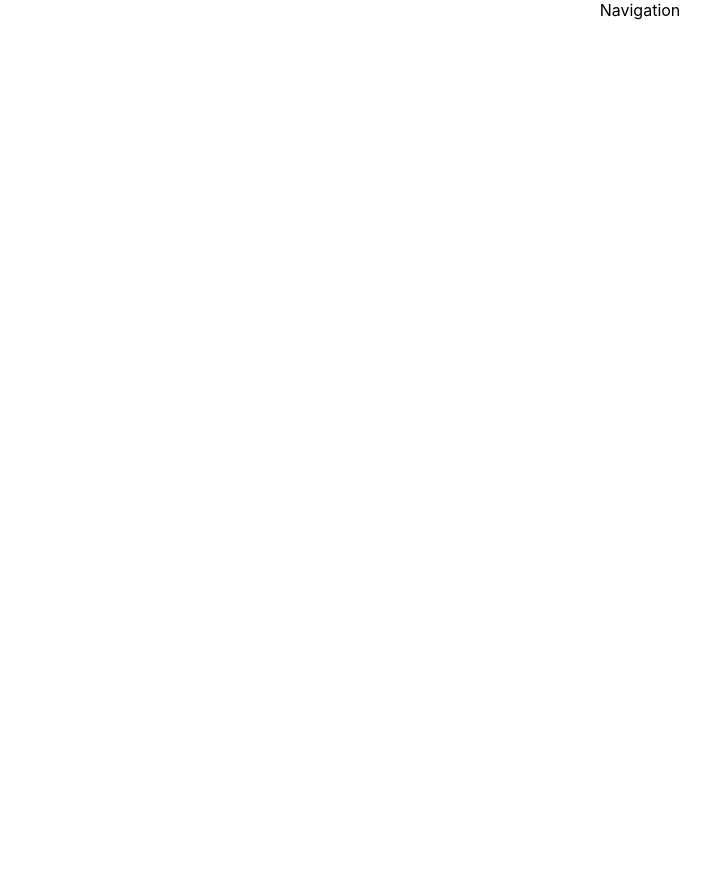
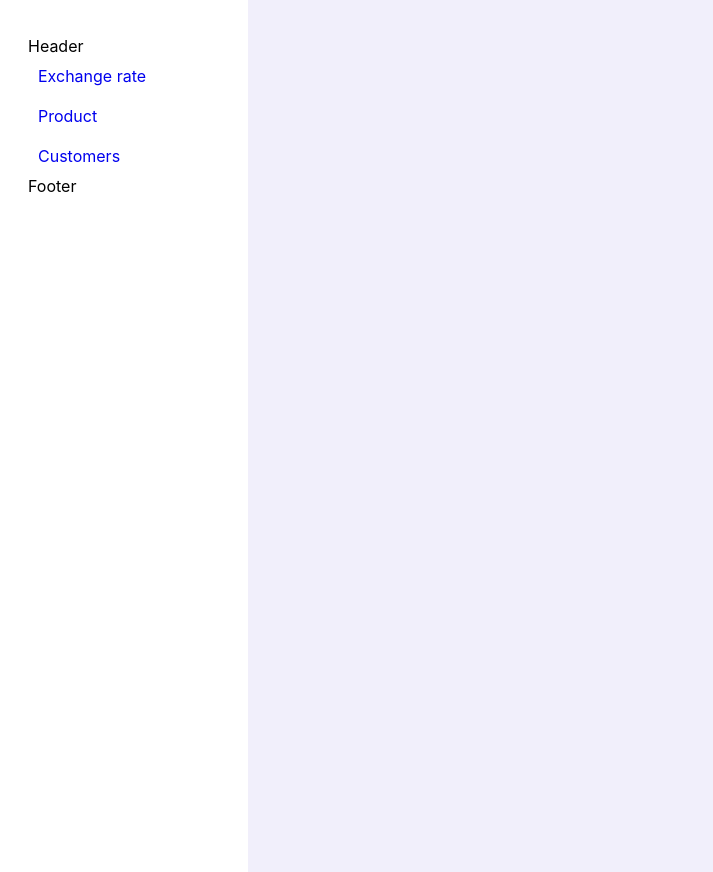
Before and after one commit to Mityasaurus/react_cw_18_02_24, a React (Create React App) app: page / in a window 1280 px wide. Shown: the whole page, without its empty margins (0-713 px from the left). Before the commit the page ends 800 px from the top, so only its background shows below. Built offline with nearby package versions, Linux system fonts and the light colour scheme.

Commit message:
Classwork 18 02 24 completed

```diff
--- a/src/App.css
+++ b/src/App.css
@@ -1,38 +1,13 @@
 .App {
-  text-align: center;
+  margin: 0;
+  padding: 0;
+  background-color: #F1EFFB;
+  width: 100%;
+  min-height: 100vh;
 }
-
-.App-logo {
-  height: 40vmin;
-  pointer-events: none;
+a{
+  text-decoration: none;
 }
-
-@media (prefers-reduced-motion: no-preference) {
-  .App-logo {
-    animation: App-logo-spin infinite 20s linear;
-  }
+ul, li{
+  list-style: none;
 }
-
-.App-header {
-  background-color: #282c34;
-  min-height: 100vh;
-  display: flex;
-  flex-direction: column;
-  align-items: center;
-  justify-content: center;
-  font-size: calc(10px + 2vmin);
-  color: white;
-}
-
-.App-link {
-  color: #61dafb;
-}
-
-@keyframes App-logo-spin {
-  from {
-    transform: rotate(0deg);
-  }
-  to {
-    transform: rotate(360deg);
-  }
-}
--- a/src/App.js
+++ b/src/App.js
@@ -1,16 +1,24 @@
 import { Route, Routes } from "react-router-dom";
 import "./App.css";
 import Layout from "./pages/Layout";
+import ExchangeRate from "./pages/ExchangeRate";
+import Product from "./pages/Product";
+import Customers from "./pages/Customers";
+import { AppProvider } from "./utils/context";
 
 function App() {
   return (
+    <AppProvider>
       <div className="App">
         <Routes>
           <Route path="/" element={<Layout />}>
-          <Route />
+            <Route path="exchange-rate" element={<ExchangeRate />} />
+            <Route path="product" element={<Product />} />
+            <Route path="customers" element={<Customers />} />
           </Route>
         </Routes>
       </div>
+    </AppProvider>
   );
 }
 
--- a/src/components/Navigation.jsx
+++ b/src/components/Navigation.jsx
@@ -1,9 +1,25 @@
-import React from 'react'
+import React from "react";
+import Header from "./Header";
+import Footer from "./Footer";
+import { NavLink } from "react-router-dom";
+import s from "../style/navigation.module.css";
 
 export default function Navigation() {
   return (
-    <div>
-        Navigation
+    <div className={s.nav_container}>
+      <Header />
+      <nav>
+        <NavLink to="exchange-rate" className={s.nav_btn}>
+          Exchange rate
+        </NavLink>
+        <NavLink to="product" className={s.nav_btn}>
+          Product
+        </NavLink>
+        <NavLink to="customers" className={s.nav_btn}>
+          Customers
+        </NavLink>
+      </nav>
+      <Footer />
     </div>
-  )
+  );
 }
--- a/src/index.css
+++ b/src/index.css
@@ -11,3 +11,8 @@ code {
   font-family: source-code-pro, Menlo, Monaco, Consolas, 'Courier New',
     monospace;
 }
+.active{
+  background-color: #5932ea;
+  color: #fff;
+  border-radius: 8px;
+}
--- /dev/null
+++ b/src/pages/Customers.jsx
@@ -0,0 +1,7 @@
+import React from 'react'
+
+export default function Customers() {
+  return (
+    <div>Customers</div>
+  )
+}
--- /dev/null
+++ b/src/pages/ExchangeRate.jsx
@@ -0,0 +1,22 @@
+import React, { useEffect } from "react";
+import { useApp } from "../utils/context";
+
+export default function ExchangeRate() {
+  const { rate, get_rate_data } = useApp();
+
+  const fetchData = async () => {
+    try {
+      await get_rate_data(
+        "start=20230101&end=20240217&valcode=usd&sort=exchangedate&order=desc&json"
+      );
+    } catch (error) {
+      console.error(error);
+    }
+  };
+
+  useEffect(() => {
+    fetchData();
+  }, []);
+
+  return <div>Exchange rate</div>;
+}
--- a/src/pages/Layout.jsx
+++ b/src/pages/Layout.jsx
@@ -1,10 +1,15 @@
-import React from 'react'
-import Navigation from '../components/Navigation'
+import React from "react";
+import Navigation from "../components/Navigation";
+import { Outlet } from "react-router-dom";
+import s from "../style/layout.module.css"
 
 export default function Layout() {
   return (
-    <div>
-        <Navigation />
+    <div className={s.layout_container}>
+      <Navigation />
+      <div className={s.outlet_container}>
+        <Outlet />
+      </div>
     </div>
-  )
+  );
 }
--- /dev/null
+++ b/src/pages/Product.jsx
@@ -0,0 +1,7 @@
+import React from 'react'
+
+export default function Product() {
+  return (
+    <div>Product</div>
+  )
+}
--- /dev/null
+++ b/src/style/layout.module.css
@@ -0,0 +1,9 @@
+.layout_container {
+  display: flex;
+  align-items: flex-start;
+  justify-content: space-between;
+}
+.outlet_container {
+  width: 80%;
+  padding: 3%;
+}
--- /dev/null
+++ b/src/style/navigation.module.css
@@ -0,0 +1,11 @@
+.nav_container {
+  background-color: white;
+  min-width: 15%;
+  padding: 36px 28px;
+  min-height: 100vh;
+}
+.nav_btn {
+  width: 100%;
+  padding: 10px 0 10px 10px;
+  display: block;
+}
--- /dev/null
+++ b/src/utils/context.js
@@ -0,0 +1,31 @@
+import { createContext, useContext, useState } from "react";
+import { fetch_config } from "../utils/fetch_config.js";
+
+const AppContext = createContext();
+
+export const useApp = () => {
+  return useContext(AppContext);
+};
+
+export const AppProvider = ({ children }) => {
+  const [rate, setRate] = useState([]);
+
+  const get_rate_data = async (...obj) => {
+    try {
+      const response = await fetch(
+        `${fetch_config.BASE_URL}${fetch_config.PATH_RATE}?${obj[0]}`
+      );
+      const data = await response.json();
+      setRate(data);
+      return data;
+    } catch (error) {
+      console.error(error);
+    }
+  };
+
+  return (
+    <AppContext.Provider value={{ rate, get_rate_data }}>
+      {children}
+    </AppContext.Provider>
+  );
+};
--- /dev/null
+++ b/src/utils/fetch_config.js
@@ -0,0 +1,6 @@
+export const fetch_config = {
+  BASE_URL: "https://bank.gov.ua",
+  PATH_RATE: "/NBU_Exchange/exchange_site",
+};
+
+// https://bank.gov.ua/NBU_Exchange/exchange_site?start=20230101&end=20240217&valcode=usd&sort=exchangedate&order=desc&json
```
Lines whose indentation alone changed are shown as unchanged.
